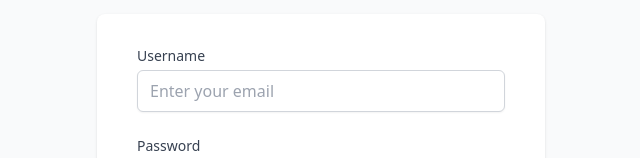
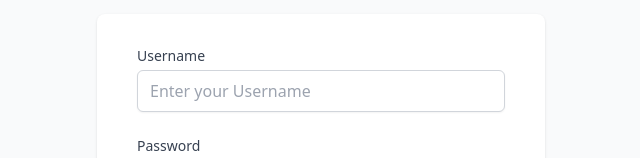
Before and after one commit to AmrKhaled35/ToDo_Dashboard, a React (Vite) app in the folder Client/: page /login in a window 1280 px wide. Shown: the part 251-409 px from the top of the page, without its empty margins (319-959 px from the left). Built offline with nearby package versions, Linux system fonts and the light colour scheme.

Commit message:
Edits : Sign in

```diff
--- a/Client/src/pages/Login.tsx
+++ b/Client/src/pages/Login.tsx
@@ -53,7 +53,7 @@ const Login: React.FC = () => {
               type="text"
               value={email}
               onChange={(e) => setEmail(e.target.value)}
-              placeholder="Enter your email"
+              placeholder="Enter your Username"
               fullWidth
             />
 
```
